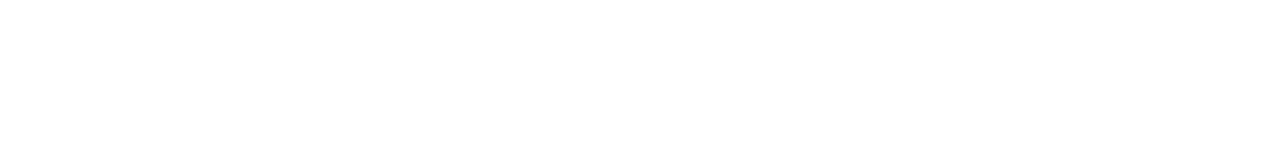
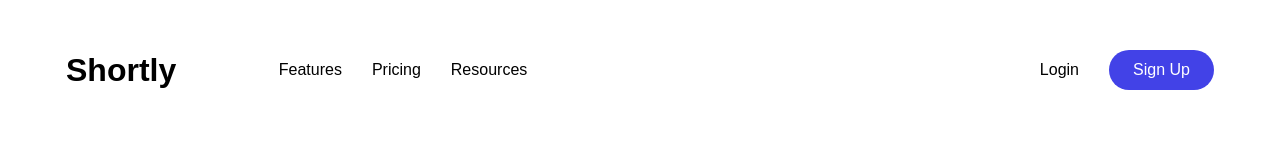
Before and after one commit to SarvarRahim/team-project, a plain HTML site: page index.html in a window 1280 px wide. Drawn offline with Linux system fonts and the light colour scheme.

Commit message:
add header-nav

```diff
--- a/css/styles.css
+++ b/css/styles.css
@@ -43,9 +43,59 @@ img {
 
 /* CONTAINER */
 .container {
-  max-width: 900px;
-  padding-left: 50px;
-  padding-right: 50px;
+
   margin-left: auto;
   margin-right: auto;
 }
+.head-list-item {
+  list-style: none;
+  margin: 0 15px;
+}
+a {
+  text-decoration: none;
+}
+.container {
+  margin: 0 auto;
+}
+.head {
+  margin-top: 50px;
+  width: 1148px;
+  height: 40px;
+  display: flex;
+  align-items: center;
+  justify-content: space-between;
+}
+.logo {
+  color: black;
+  font-size: 32px;
+  font-weight: bolder;
+}
+.head-list {
+  display: flex;
+  margin-right: 450px;
+}
+.head-list-item-link {
+  color: black;
+  font-size: 16px;
+  line-height: 24px;
+}
+.login {
+  display: flex;
+  align-items: center;
+  font-size: 16px;
+}
+.login-link {
+  color: black;
+  margin-right: 30px;
+}
+.button {
+  text-align: center;
+  width: 105px;
+  height: 40px;
+  border-radius: 28px;
+  background-color: rgb(66, 66, 231);
+}
+.signup-link {
+  color: #fff;
+  line-height: 40px;
+}
--- a/index.html
+++ b/index.html
@@ -10,9 +10,26 @@
 </head>
 <body>
 
-  <header>
-
-  </header>
+  <nav class="head container">
+    <a href="#" class="logo">Shortly</a>
+    <ul class="head-list">
+      <li class="head-list-item">
+        <a href="#" class="head-list-item-link">Features</a>
+      </li>
+      <li class="head-list-item">
+        <a href="#" class="head-list-item-link">Pricing</a>
+      </li>
+      <li class="head-list-item">
+        <a href="#" class="head-list-item-link">Resources</a>
+      </li>
+    </ul>
+    <div class="login">
+      <a href="#" class="login-link link">Login<a>
+        <div class="button">
+      <a href="#" class="signup-link link">Sign Up</a>
+      </div>
+    </div>
+  </nav>
 
   <script src="js/main.js"></script>
 </body>
```
